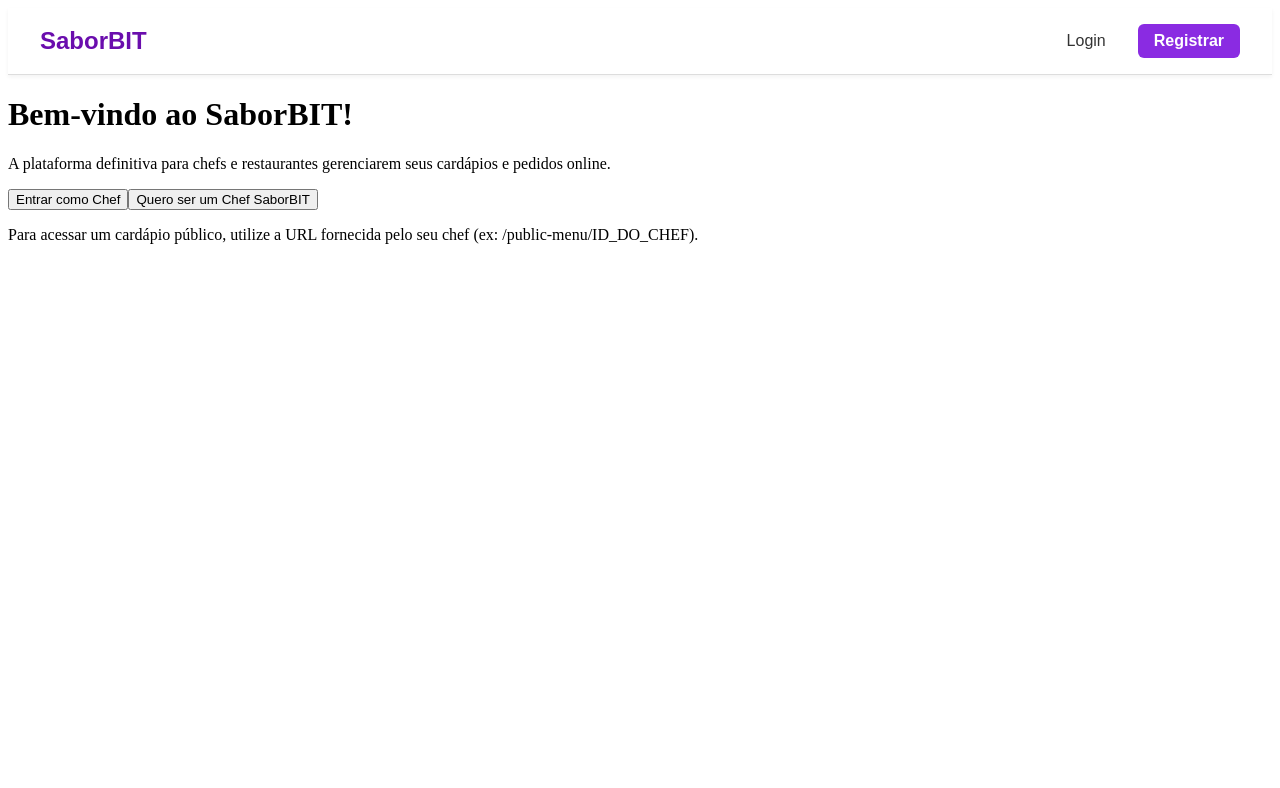
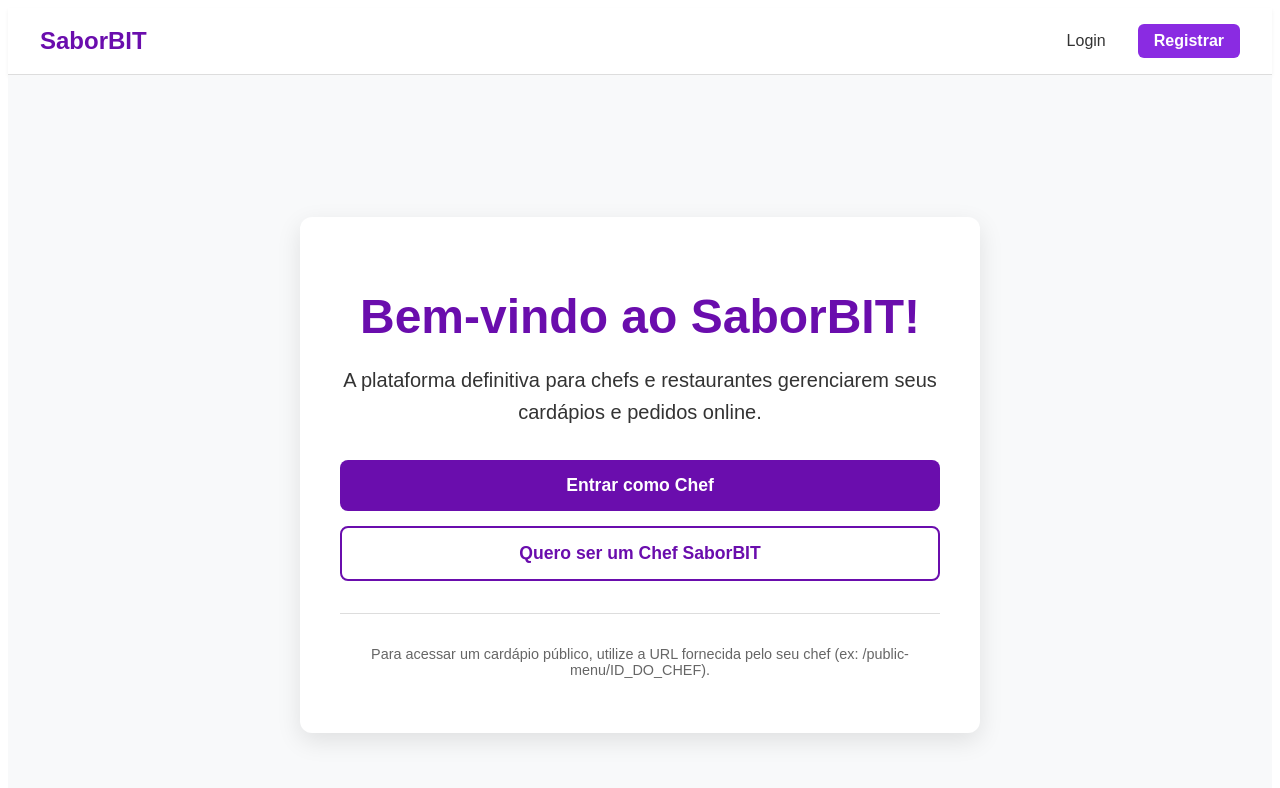
Before and after one commit to GabrielDoSaaS/SaborBit, a React (Vite) app in the folder Client/: page / in a window 1280 px wide. Shown: the top 788 px of the page. Built offline with nearby package versions, Linux system fonts and the light colour scheme.

Commit message:
Estilização do componente de "boas vindas" da aplicação

```diff
--- a/Client/src/pages/WelcomePage.tsx
+++ b/Client/src/pages/WelcomePage.tsx
@@ -1,5 +1,6 @@
 import React from 'react';
 import Button from '../components/common/Button';
+import '../styles/WelcomePage.css';
 
 interface WelcomePageProps {
   navigate: (path: string) => void;
@@ -8,6 +9,7 @@ interface WelcomePageProps {
 const WelcomePage: React.FC<WelcomePageProps> = ({ navigate }) => {
   return (
     <div className="welcome-page-container">
+      <div className="welcome-content">
         <h1 className="welcome-heading">Bem-vindo ao SaborBIT!</h1>
         <p className="welcome-description">
           A plataforma definitiva para chefs e restaurantes gerenciarem seus cardápios e pedidos online.
@@ -24,6 +26,7 @@ const WelcomePage: React.FC<WelcomePageProps> = ({ navigate }) => {
           Para acessar um cardápio público, utilize a URL fornecida pelo seu chef (ex: /public-menu/ID_DO_CHEF).
         </p>
       </div>
+    </div>
   );
 };
 
--- /dev/null
+++ b/Client/src/styles/WelcomePage.css
@@ -0,0 +1,107 @@
+:root {
+  --primary-purple: #6a0dad;
+  --secondary-purple: #8a2be2;
+  --light-purple: #f3e9ff;
+  --text-dark: #333;
+  --text-light: #fff;
+  --background-gray: #f8f9fa;
+}
+
+.welcome-page-container {
+  display: flex;
+  justify-content: center;
+  align-items: center;
+  min-height: 100vh;
+  background-color: var(--background-gray);
+  font-family: Arial, sans-serif;
+  text-align: center;
+  padding: 20px;
+  box-sizing: border-box;
+}
+
+.welcome-content {
+  max-width: 600px;
+  width: 100%;
+  padding: 40px;
+  background-color: var(--text-light);
+  border-radius: 12px;
+  box-shadow: 0 8px 25px rgba(0, 0, 0, 0.1);
+}
+
+.welcome-heading {
+  font-size: 3rem;
+  font-weight: bold;
+  color: var(--primary-purple);
+  margin-bottom: 1rem;
+}
+
+.welcome-description {
+  font-size: 1.25rem;
+  color: var(--text-dark);
+  margin-bottom: 2rem;
+  line-height: 1.6;
+}
+
+.welcome-actions {
+  display: flex;
+  flex-direction: column;
+  gap: 15px;
+  margin-bottom: 2rem;
+}
+
+.welcome-btn-login {
+  width: 100%;
+  padding: 15px;
+  font-size: 1.1rem;
+  font-weight: bold;
+  background-color: var(--primary-purple);
+  color: var(--text-light);
+  border: none;
+  border-radius: 8px;
+  cursor: pointer;
+  transition: background-color 0.3s ease;
+}
+
+.welcome-btn-login:hover {
+  background-color: var(--secondary-purple);
+}
+
+.welcome-btn-register {
+  width: 100%;
+  padding: 15px;
+  font-size: 1.1rem;
+  font-weight: bold;
+  background-color: transparent;
+  color: var(--primary-purple);
+  border: 2px solid var(--primary-purple);
+  border-radius: 8px;
+  cursor: pointer;
+  transition: all 0.3s ease;
+}
+
+.welcome-btn-register:hover {
+  background-color: var(--primary-purple);
+  color: var(--text-light);
+}
+
+.welcome-footer-text {
+  font-size: 0.9rem;
+  color: #666;
+  padding-top: 2rem;
+  border-top: 1px solid var(--border-color);
+}
+
+@media (max-width: 600px) {
+  .welcome-heading {
+    font-size: 2rem;
+  }
+
+  .welcome-description {
+    font-size: 1rem;
+  }
+
+  .welcome-actions {
+    flex-direction: column;
+    gap: 10px;
+  }
+}
```
Lines whose indentation alone changed are shown as unchanged.
